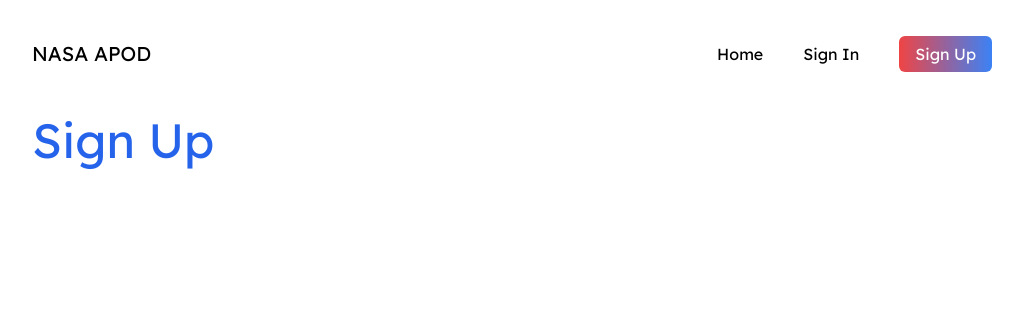
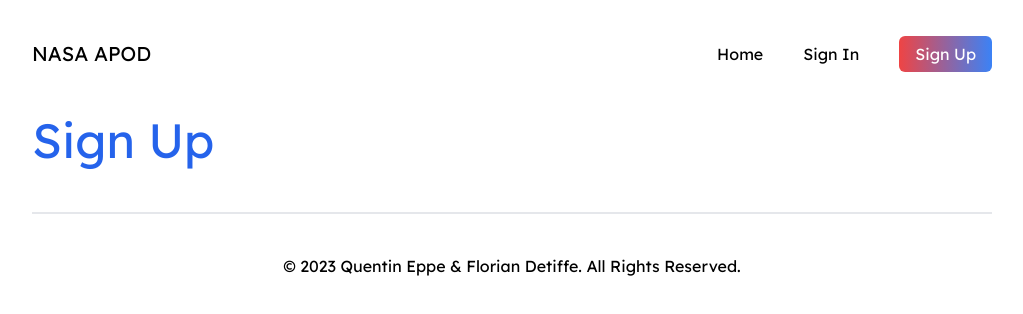
Before and after one commit to eppeque/APOD, a SvelteKit app: page /sign-up in a window 1280 px wide. Shown: the top 314 px of the page, without its empty margins (128-1151 px from the left). Built offline with nearby package versions, Linux system fonts and the light colour scheme.

Commit message:
Added footer + added titles for sign-in and sign-up

```diff
--- /dev/null
+++ b/src/components/Footer.svelte
@@ -0,0 +1,3 @@
+<footer class="py-10 mt-10 text-center border-t-2 border-gray-200">
+  <p>&copy; 2023 Quentin Eppe & Florian Detiffe. All Rights Reserved.</p>
+</footer>
--- a/src/routes/+layout.svelte
+++ b/src/routes/+layout.svelte
@@ -1,9 +1,11 @@
 <script>
   import "../app.css";
+  import Footer from "../components/Footer.svelte";
   import Navbar from "../components/Navbar.svelte";
 </script>
 
 <div class="px-10 lg:px-40 min-h-screen bg-white font-lexend">
   <Navbar />
   <slot />
+  <Footer />
 </div>
--- a/src/routes/sign-in/+page.svelte
+++ b/src/routes/sign-in/+page.svelte
@@ -2,4 +2,8 @@
   import Title from "../../components/Title.svelte";
 </script>
 
+<svelte:head>
+  <title>Sign In - NASA APOD</title>
+</svelte:head>
+
 <Title text="Sign In" />
--- a/src/routes/sign-up/+page.svelte
+++ b/src/routes/sign-up/+page.svelte
@@ -2,4 +2,8 @@
   import Title from "../../components/Title.svelte";
 </script>
 
+<svelte:head>
+  <title>Sign Up - NASA APOD</title>
+</svelte:head>
+
 <Title text="Sign Up" />
```
